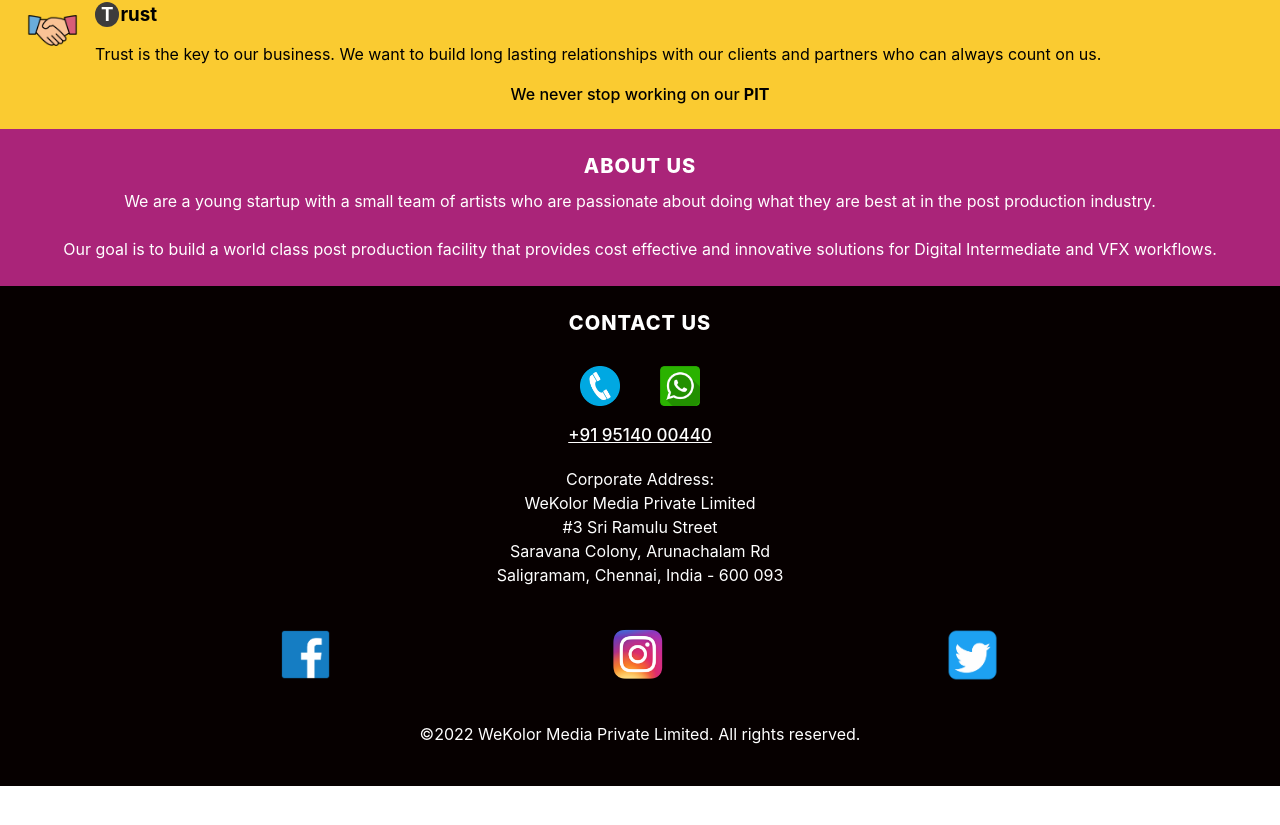
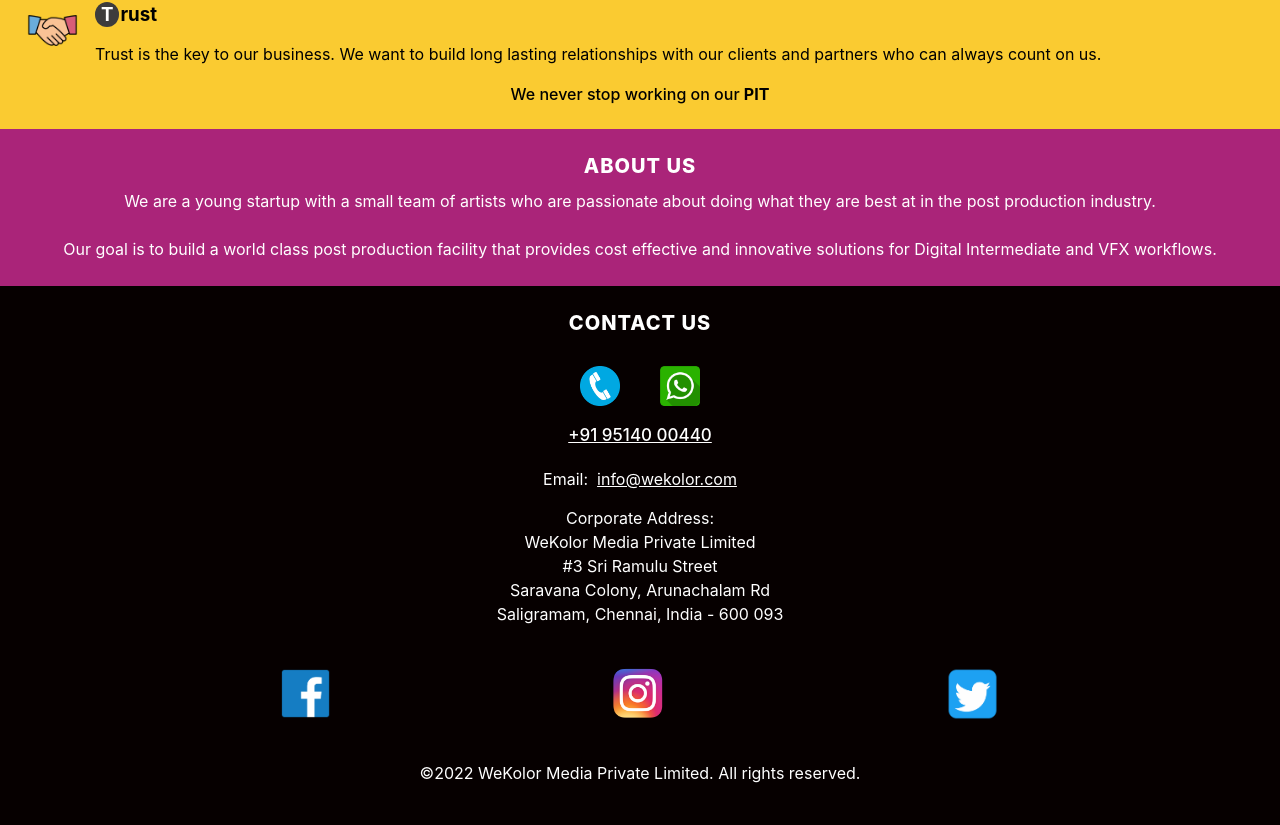
Before and after one commit to packiaraj81/wekolor, a React (Create React App) app: page / in a window 1280 px wide. Shown: the part 1297-2122 px from the top of the page. Before the commit the page ends 2083 px from the top, so only its background shows below. Built offline with nearby package versions, Linux system fonts and the light colour scheme.

Commit message:
Update email

```diff
--- a/src/App.css
+++ b/src/App.css
@@ -173,6 +173,17 @@ li {
   padding-bottom: 2rem;
 }
 
+.email {
+  display: flex;
+  flex-direction: row;
+  align-items: center;
+  justify-content: center;
+  padding-bottom: 1.5rem;
+  text-decoration: none;
+  color:white
+
+}
+
 .connect-with-us {
   padding-top: 2rem;
   display: flex;
--- a/src/App.js
+++ b/src/App.js
@@ -28,7 +28,7 @@ function App() {
           <h2 className="who-we-are">WHO WE ARE</h2>
           <p className="body-content">
             We are passionate artists and engineers specialized in Digitial
-            Intermediate (DI) process for motion pictures and have expertise in
+            Intermediate (DI) process for motion pictures. We have expertise in
             color grading and finishing.
           </p>
         </div>
@@ -193,6 +193,13 @@ function App() {
             +91 95140 00440
           </a>
         </div>
+        <p className="email">
+          Email: &nbsp;{" "}
+          <a style={{ color: "white" }} href="mailto: info@wekolor.com">
+            info@wekolor.com
+          </a>
+        </p>
+
         <p>
           Corporate Address: <br />
           WeKolor Media Private Limited
```
Also changed, not shown: src/images/logo-1.png (added), src/images/logo.png.
